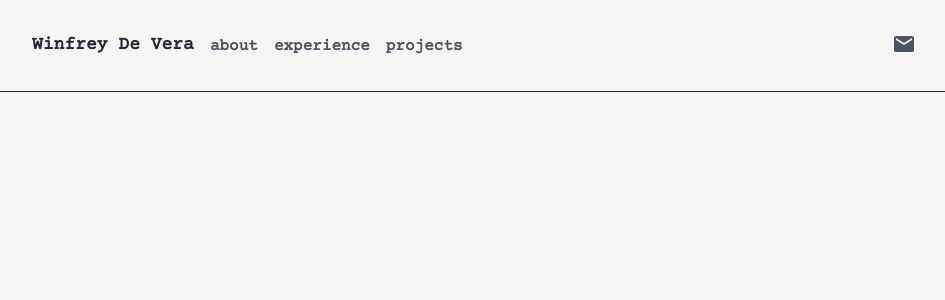
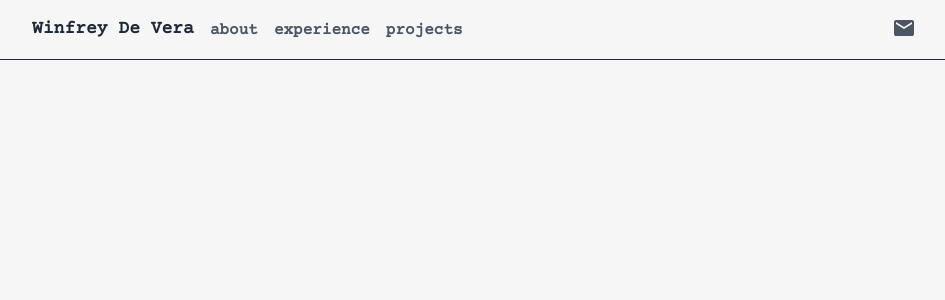
Before and after one commit to wjamesdevera/porfolio, a Next.js app: page / in a window 1280 px wide. Shown: the top 300 px of the page, without its empty margins (128-1073 px from the left). Built offline with nearby package versions, Linux system fonts and the light colour scheme; some icons are missing.

Commit message:
feat: update navbar padding

```diff
--- a/app/components/navbar.module.scss
+++ b/app/components/navbar.module.scss
@@ -30,7 +30,8 @@
     padding-right: 9rem;
     .wrapper {
       justify-content: space-between;
-      padding: 1rem;
+      padding-left: 1rem;
+      padding-right: 1rem;
     }
   }
   .nav {
```
